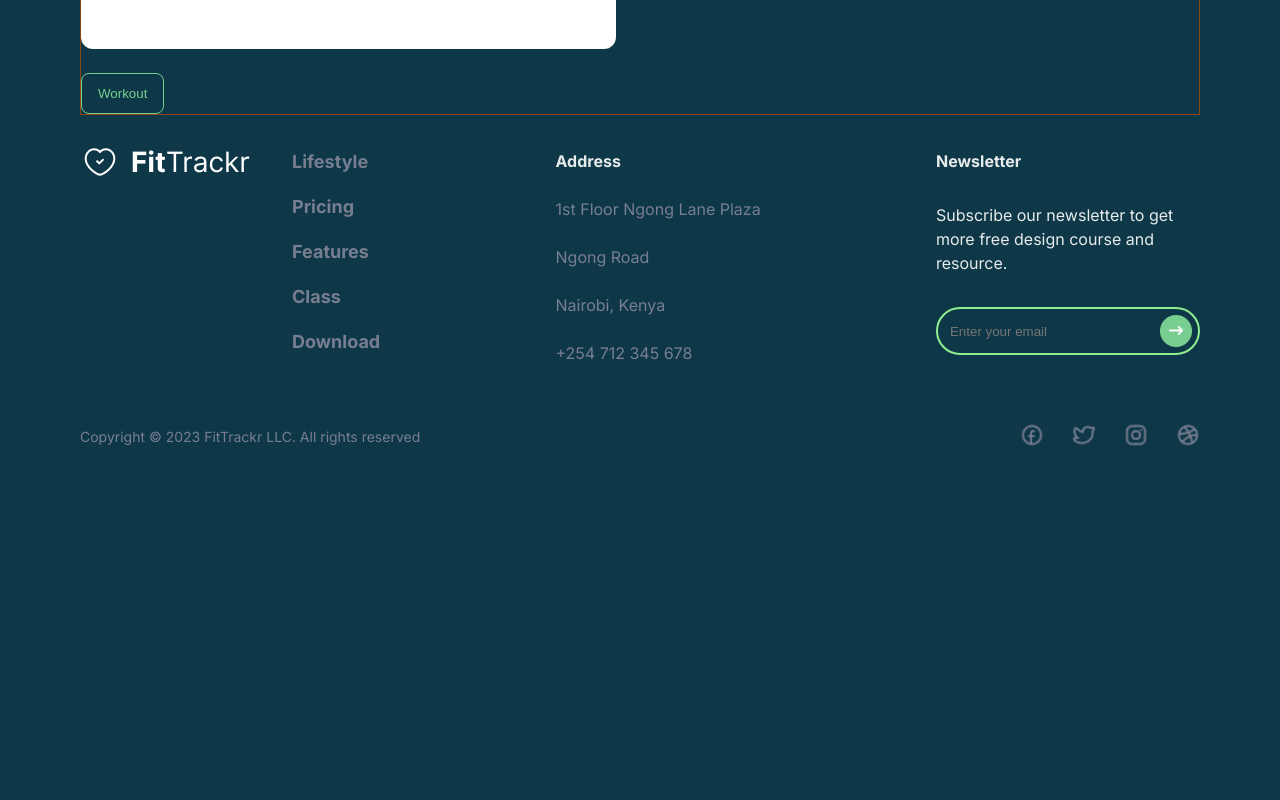
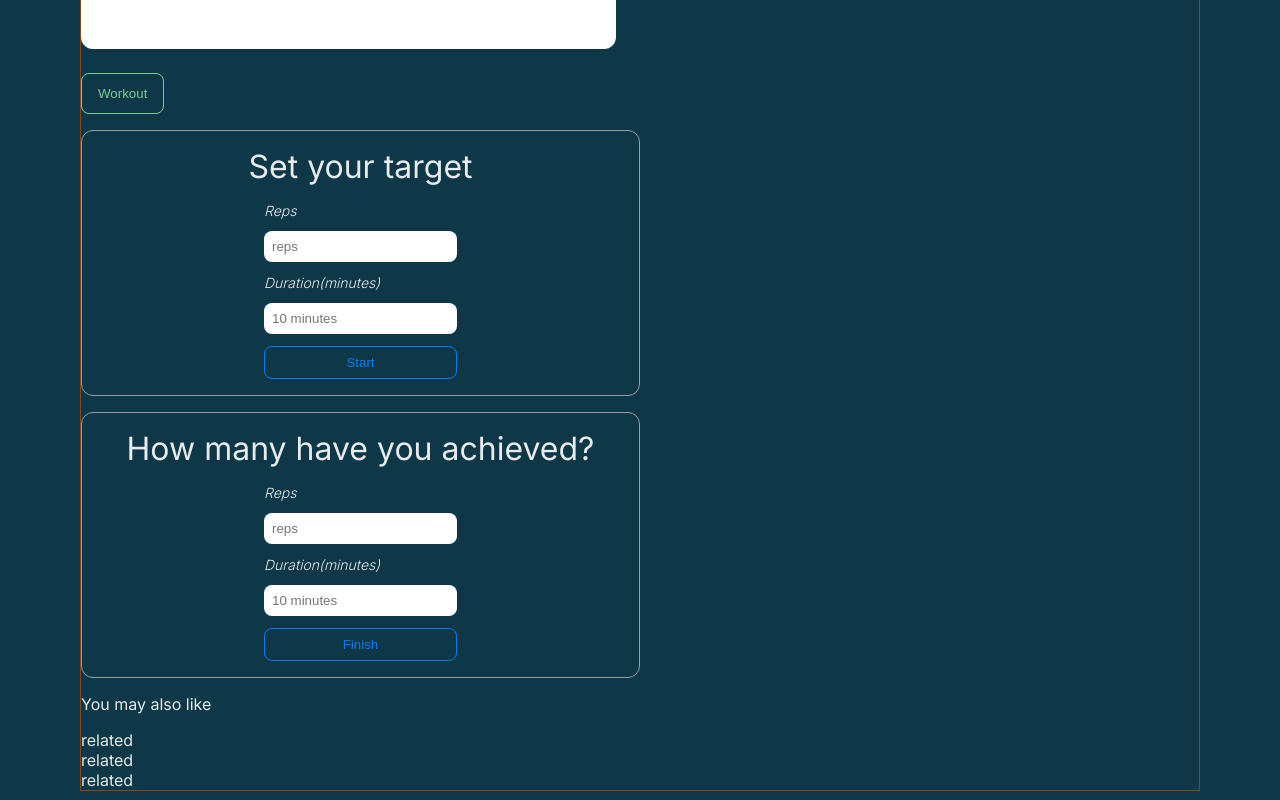
Before and after one commit to Ase020/fitTrackr-client, a React (Vite) app: page /exercises/1 in a window 1280 px wide. Shown: the part 640-1440 px from the top of the page. Before the commit the page ends 1115 px from the top, so only its background shows below. Built offline with nearby package versions, Linux system fonts and the light colour scheme; a web font is replaced by a local one.

Commit message:
exercise set target and stats

```diff
--- a/src/pages/exercise-details/ExerciseDetails.jsx
+++ b/src/pages/exercise-details/ExerciseDetails.jsx
@@ -1,5 +1,9 @@
 import { bodyPart, equipment, exerciseDesc, exerciseGif } from "../../assets";
 import "./exercise-details.css";
+
+const RelatedExercise = () => (
+  <div className="related_exercise-wrapper">related</div>
+);
 
 const ExerciseDetails = () => {
   return (
@@ -56,6 +60,70 @@ const ExerciseDetails = () => {
           </div>
         </div>
       </div>
+
+      {/* Exercise target */}
+      <div className="exercise_target_set-container">
+        <p className="exercise_target-header">Set your target</p>
+
+        <form className="exercise_target-form">
+          <label className="set_taget-label">Reps</label>
+          <input
+            type="number"
+            min={0}
+            placeholder="reps"
+            className="set_target-input"
+          />
+
+          <label className="set_taget-label">Duration(minutes)</label>
+          <input
+            type="number"
+            min={0}
+            placeholder="10 minutes"
+            className="set_target-input"
+          />
+
+          <button type="submit" className="set_target-btn">
+            Start
+          </button>
+        </form>
+      </div>
+
+      {/* Exercise stats */}
+      <div className="exercise_target_set-container">
+        <p className="exercise_target-header">How many have you achieved?</p>
+
+        <form className="exercise_target-form">
+          <label className="set_taget-label">Reps</label>
+          <input
+            type="number"
+            min={0}
+            placeholder="reps"
+            className="set_target-input"
+          />
+
+          <label className="set_taget-label">Duration(minutes)</label>
+          <input
+            type="number"
+            min={0}
+            placeholder="10 minutes"
+            className="set_target-input"
+          />
+
+          <button type="submit" className="set_target-btn">
+            Finish
+          </button>
+        </form>
+      </div>
+
+      {/* related exercises */}
+      <div className="related_exercises-container">
+        <p className="related_exercises-header">You may also like</p>
+        <div className="related_exercises-array">
+          <RelatedExercise />
+          <RelatedExercise />
+          <RelatedExercise />
+        </div>
+      </div>
     </div>
   );
 };
--- a/src/pages/exercise-details/exercise-details.css
+++ b/src/pages/exercise-details/exercise-details.css
@@ -97,3 +97,60 @@
   line-height: 24px;
   font-size: 16px;
 }
+
+/* exercise target */
+.exercise_target_set-container {
+  display: flex;
+  flex-direction: column;
+  gap: 16px;
+  align-items: center;
+  justify-content: center;
+  border: #969ea0 1px solid;
+  border-radius: 12px;
+  width: 50%;
+  padding: 16px;
+}
+
+.exercise_target-header {
+  font-size: 32px;
+}
+
+.exercise_target-form {
+  display: flex;
+  flex-direction: column;
+  gap: 12px;
+}
+
+.set_taget-label {
+  font-size: 14px;
+  font-style: italic;
+  font-weight: 300;
+}
+
+.set_target-input {
+  border: none;
+  outline: none;
+  padding: 8px;
+  border-radius: 8px;
+}
+
+.set_target-btn {
+  border: 1px solid #007bff;
+  background: transparent;
+  color: #007bff;
+  padding: 8px;
+  border-radius: 8px;
+  cursor: pointer;
+  transition: all 0.5s ease-in;
+}
+
+.set_target-btn:hover {
+  background: #007bff;
+  color: #fff;
+}
+
+.related_exercises-container {
+  display: flex;
+  flex-direction: column;
+  gap: 16px;
+}
```
